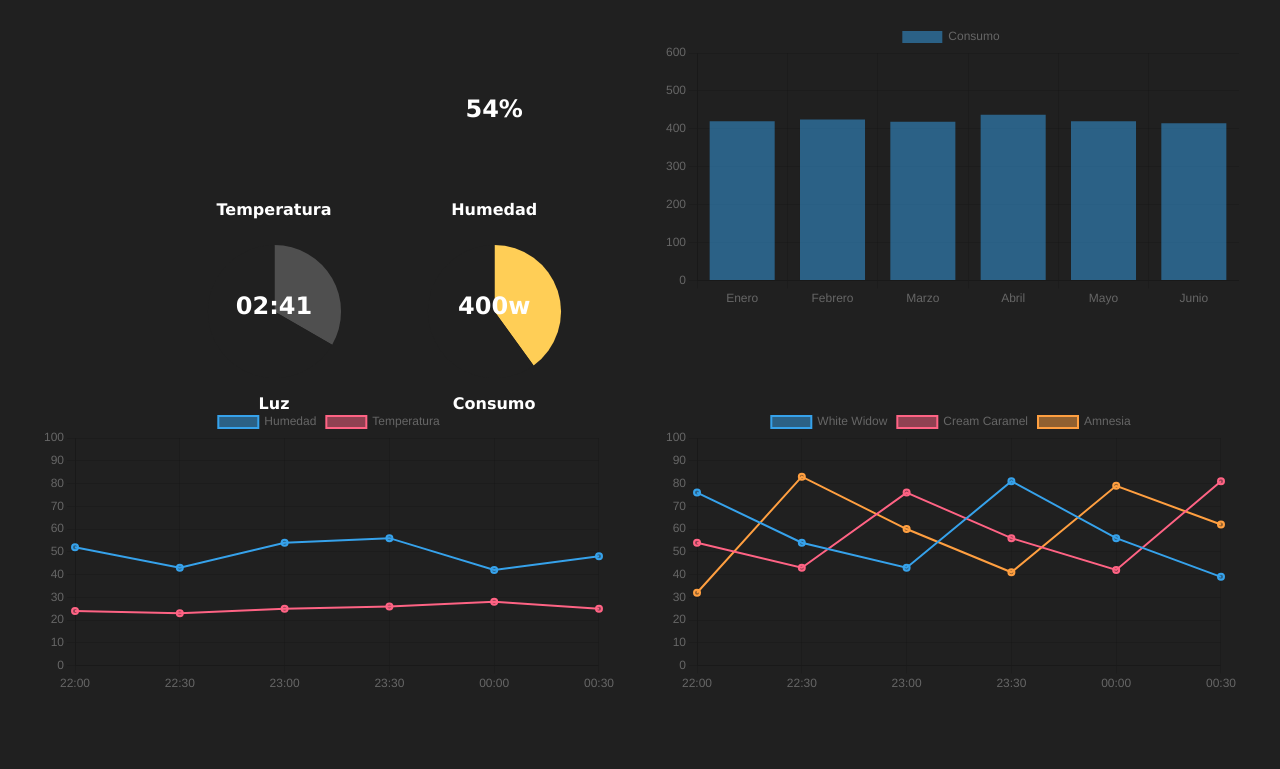
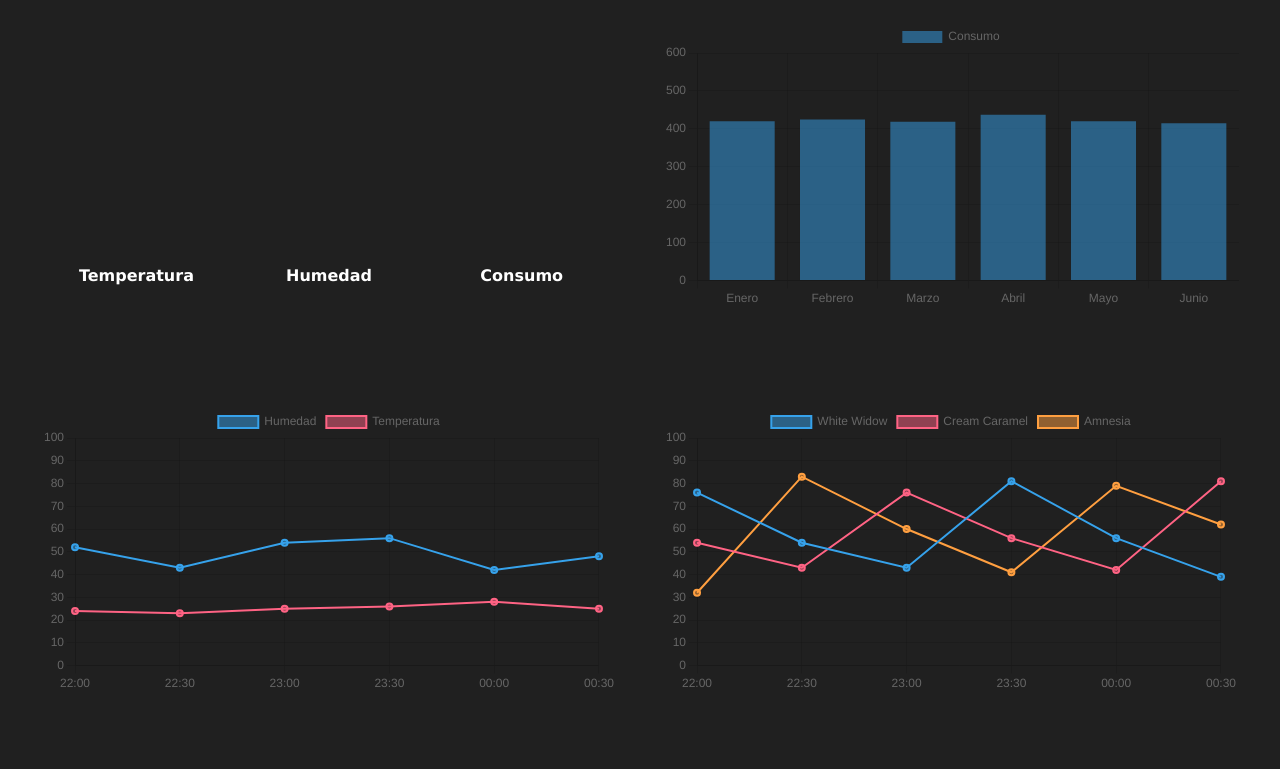
Before and after one commit to justcopypaste/Growino, a website: page API/public/views/charts.html in a window 1280 px wide. Drawn offline with nearby package versions, Linux system fonts and the light colour scheme; no server answers.

Commit message:
fetch data

```diff
--- a/API/public/css/charts.css
+++ b/API/public/css/charts.css
@@ -33,24 +33,25 @@ body {
 
 /* DONUTS */
 .donuts {
+    width: 100%;
     margin: 1vw;
     display: flex;
     flex-direction: row;
-    justify-content: end;
+    justify-content: space-between;
     flex-wrap: wrap;
     align-items: center;
 }
 
 .donut-container {
-    width: 40%;
+    width: 30%;
+    height: auto;
     align-items: center;
     flex-direction: column;
     display: flex;
 }
 
 .donut-inner {
-    width: 65%;
-    height: 50%;
+    width: 100%;
     height: auto;
     display: flex;
     align-items: center;
--- a/API/public/scripts/charts.js
+++ b/API/public/scripts/charts.js
@@ -84,93 +84,27 @@ document.addEventListener("DOMContentLoaded", () => {
     },
   });
 
-  //   const tempDonut = document.getElementById("temp-donut");
-  //   new Chart(tempDonut, {
-  //     type: "doughnut",
-  //     data: {
-  //       labels: {
-  //         display: false,
+  // const lightDonut = document.getElementById("light-donut");
+  // new Chart(lightDonut, {
+  //   type: "doughnut",
+  //   data: {
+  //     labels: {
+  //       display: false,
+  //     },
+  //     datasets: [
+  //       {
+  //         label: "Luz",
+  //         data: [30, 60],
+  //         backgroundColor: ["#4f4f4f", "#202020"],
+  //         hoverBackgroundColor: ["#FF6384", "#202020"],
   //       },
-  //       datasets: [
-  //         {
-  //           label: "Temperatura",
-  //           data: [26, 14],
-  //           backgroundColor: ["#FF6384", "#202020"],
-  //           hoverBackgroundColor: ["#36A2EB", "#202020"],
-  //         },
-  //       ],
-  //     },
-  //     options: {
-  //       borderWidth: 0,
-  //       cutout: cutout,
-  //     },
-  //   });
-
-//   const humDonut = document.getElementById("hum-donut");
-//   new Chart(humDonut, {
-//     type: "doughnut",
-//     data: {
-//       labels: {
-//         display: false,
-//       },
-//       datasets: [
-//         {
-//           label: "Humedad",
-//           data: [54, 36],
-//           backgroundColor: ["#36A2EB", "#202020"],
-//           hoverBackgroundColor: ["#FF6384", "#202020"],
-//         },
-//       ],
-//     },
-//     options: {
-//       borderWidth: 0,
-//       cutout: cutout,
-//     },
-//   });
-
-  const powerDonut = document.getElementById("power-donut");
-  new Chart(powerDonut, {
-    type: "doughnut",
-    data: {
-      labels: {
-        display: false,
-      },
-      datasets: [
-        {
-          label: "Consumo",
-          data: [40, 60],
-          backgroundColor: ["#FFCE56", "#202020"],
-          hoverBackgroundColor: ["#FF6384", "#202020"],
-        },
-      ],
-    },
-    options: {
-      borderWidth: 0,
-      cutout: cutout,
-    },
-  });
-
-  const lightDonut = document.getElementById("light-donut");
-  new Chart(lightDonut, {
-    type: "doughnut",
-    data: {
-      labels: {
-        display: false,
-      },
-      datasets: [
-        {
-          label: "Luz",
-          data: [30, 60],
-          backgroundColor: ["#4f4f4f", "#202020"],
-          hoverBackgroundColor: ["#FF6384", "#202020"],
-        },
-      ],
-    },
-    options: {
-      borderWidth: 0,
-      cutout: cutout,
-    },
-  });
+  //     ],
+  //   },
+  //   options: {
+  //     borderWidth: 0,
+  //     cutout: cutout,
+  //   },
+  // });
 
   getSensorData();
 });
@@ -185,12 +119,14 @@ function getSensorData() {
     .then((res) => res.json())
     .then((data) => {
       let temp = [],
-        hum = [];
+        hum = [],
+        power = [];
 
       for (const reading of data) {
         if (reading.temperature) {
           temp.push(reading.temperature);
           hum.push(reading.humidity);
+          power.push(reading.power)
         }
       }
 
@@ -206,7 +142,7 @@ function getSensorData() {
         datasets: [
           {
             label: "Temperatura",
-            data: [temp[0], 40-temp[0]],
+            data: [temp[0], 40 - temp[0]],
             backgroundColor: ["#FF6384", "#202020"],
             hoverBackgroundColor: ["#36A2EB", "#202020"],
           },
@@ -232,6 +168,23 @@ function getSensorData() {
 
       const humDonut = document.getElementById("hum-donut");
       createChart(humDonut, humData, "doughnut", donutOptions, "%");
+
+      const powerData = {
+        labels: {
+          display: false,
+        },
+        datasets: [
+          {
+            label: "Consumo",
+            data: [power[0], 600-power[0]],
+            backgroundColor: ["#FFCE56", "#202020"],
+            hoverBackgroundColor: ["#FF6384", "#202020"],
+          },
+        ],
+      };
+
+      const powerDonut = document.getElementById("power-donut");
+      createChart(powerDonut, powerData, "doughnut", donutOptions, "w");
     })
     .catch((err) => {
       console.error(err);
--- a/API/public/views/charts.html
+++ b/API/public/views/charts.html
@@ -25,23 +25,23 @@
                 <div class="donut-container">
                     <div class="donut-inner">
                         <canvas class="donut" id="hum-donut"></canvas>
-                        <h1 class="donut-value">54%</h1>
+                        <h1 class="donut-value"></h1>
                     </div>
 
                     <h3 class="donut-title">Humedad</h3>
                 </div>
-                <div class="donut-container">
+                <!-- <div class="donut-container">
                     <div class="donut-inner">
                         <canvas class="donut" id="light-donut"></canvas>
-                        <h1 class="donut-value">02:41</h1>
+                        <h1 class="donut-value"></h1>
                     </div>
 
                     <h3 class="donut-title">Luz</h3>
-                </div>
+                </div> -->
                 <div class="donut-container">
                     <div class="donut-inner">
                         <canvas class="donut" id="power-donut"></canvas>
-                        <h1 class="donut-value">400w</h1>
+                        <h1 class="donut-value"></h1>
                     </div>
 
                     <h3 class="donut-title">Consumo</h3>
```
